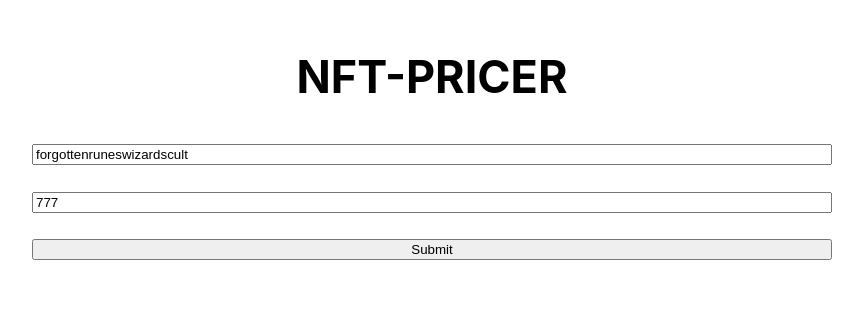
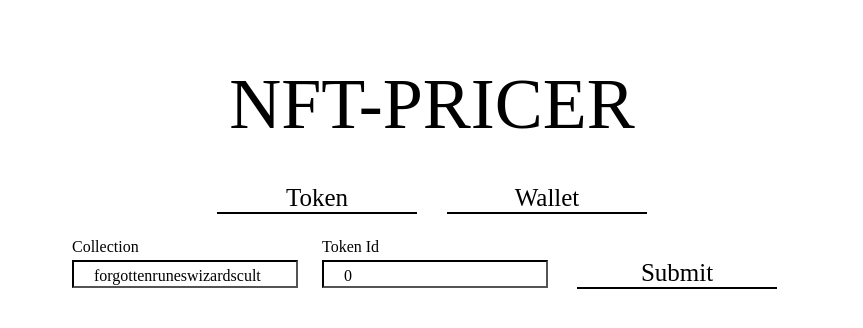
Before and after one commit to dialecticch/the-orbacle-app, a React (Create React App) app: page / in a window 1280 px wide. Shown: the part 252-580 px from the top of the page, without its empty margins (208-1071 px from the left). Built offline with nearby package versions, Linux system fonts and the light colour scheme.

Commit message:
add wallet tab

```diff
--- a/src/App.css
+++ b/src/App.css
@@ -3,7 +3,7 @@
   box-sizing: border-box;
   display: grid;
   font-family: "SF Pro Text", "SF Pro Icons", "Helvetica Neue", "Helvetica",
-    "Arial", sans-serif;
+    "Arial", "Academy Engraved LET", sans-serif;
   hyphens: auto;
   line-height: 1.65;
   margin: 0 auto;
@@ -13,7 +13,31 @@
   text-align: center;
 }
 h1 {
-  font-size: 45px;
+  font-size: 72px;
+  font-family: "Academy Engraved LET";
+  font-weight: 100;
+  margin-bottom: 10px;
+}
+
+button {
+  font-size: 25px;
+  font-family: "Academy Engraved LET";
+  font-weight: 300;
+  padding: 10px;
+  padding-top: 10px;
+  height: 40px;
+  width: 200px;
+  border-radius: 0px;
+  border-color: black;
+  border-style: solid;
+  border-width: 0px;
+  border-bottom-width: 2px;
+  margin-bottom: 10px;
+  background-color: rgb(255, 255, 255);
+  margin: 0px 15px 10px 15px;
+}
+button:hover {
+  background-color: white;
 }
 h3 {
   margin-top: 0px;
@@ -24,6 +48,10 @@
 }
 p {
   font-size: 16px;
+  font-family: "Academy Engraved LET";
+  font-weight: 500;
+  margin: 0px 0px 0px 0px;
+  vertical-align: middle;
 }
 a {
   border-bottom: 1px solid white;
@@ -51,3 +79,15 @@
   margin-left: 5px;
   font-size: 14px;
 }
+
+.token-input {
+  font-size: 16px;
+  font-family: "Academy Engraved LET";
+  font-weight: 400;
+  width: 200px;
+  border-radius: 0px;
+  border-width: 2px;
+  border-color: black;
+  padding-top: 5px;
+  padding-left: 20px;
+}
--- a/src/components/input.js
+++ b/src/components/input.js
@@ -4,11 +4,13 @@
 export default class Input extends React.Component {
     constructor(props) {
       super(props);
-      this.state = {collection: 'forgottenruneswizardscult', token_id: 777, profile: null, loading:false};
+      this.state = {collection: 'forgottenruneswizardscult', token_id: 0, profile: null, loading:false, page:'token'};
 
       this.handleChangeCollection = this.handleChangeCollection.bind(this);
       this.handleChangeTokenId = this.handleChangeTokenId.bind(this);
       this.handleSubmit = this.handleSubmit.bind(this);
+      this.setToken = this.setToken.bind(this);
+      this.setWallet = this.setWallet.bind(this);
     }
 
     handleChangeCollection(event) {
@@ -17,6 +19,13 @@
 
     handleChangeTokenId(event) {
         this.setState({token_id: event.target.value});
+    }
+
+    setToken(event) {
+      this.setState({page: "token"});
+    }
+    setWallet(event) {
+      this.setState({page: "wallet"});
     }
 
     handleSubmit(event) {
@@ -42,13 +51,29 @@
     render() {
       return (
           <>
-            <input value={this.state.collection} onChange={this.handleChangeCollection}></input>
-            <br />
-            <input value={this.state.token_id} onChange={this.handleChangeTokenId}></input>
-            <br />
-            <input type="submit" value="Submit" onClick={this.handleSubmit} />
-            <br />
-            {this.state.loading ? 'Loading profile...' : this.state.profile ? <Profile profile={this.state.profile} /> : ""}
+          <div style={{display: 'flex', justifyContent:'center'}}>
+            <button onClick={this.setToken}>Token</button>
+            <button onClick={this.setWallet}>Wallet</button>
+          </div>
+          {
+            this.state.page == "token" ?
+            <div>
+              <div  style={{display: 'flex', justifyContent:'center', verticalAlign:'middle', marginTop:'10px'}}>
+                <div style={{textAlign:'left', width:'250px'}}>
+                  <p>Collection</p>
+                  <input className="token-input" value={this.state.collection} onChange={this.handleChangeCollection}></input>
+                </div>
+                <div style={{textAlign:'left', width:'250px'}}>
+                  <p>Token Id</p>
+                  <input className="token-input" value={this.state.token_id} onChange={this.handleChangeTokenId}></input>
+                </div>
+                <div style={{textAlign:'left', height:'100%', marginTop:'15px', marginLeft:'-10px' }}>
+                  <button type="submit" onClick={this.handleSubmit} >Submit</button>
+                </div>
+              </div>
+              {this.state.loading ? 'Loading profile...' : this.state.profile ? <Profile profile={this.state.profile} /> : ""}
+            </div>
+            :"wallet" }
           </>
       );
     }
--- a/src/components/profile.js
+++ b/src/components/profile.js
@@ -30,9 +30,9 @@
               <p className="data-filed">  Average Last 3 Most Valuable Trait Sales : <b>{this.state.profile["price_profile"]["avg_last_three_mvt_sales"]?.toFixed(2)}</b></p>
               <p className="data-filed">  Last Sale * Most Valuable Trait Avg Price Change: <b>{this.state.profile["price_profile"]["last_sale_relative_mvt_avg"]?.toFixed(2)}</b></p>
               <h3>Velocity Profile:</h3>
-              <p className="data-filed">  Avg days between Rarest Trait sales: <b>{this.state.profile["velocity_profile"]["rarest_trait_sale_frequency_30d"]?.toFixed(2)}</b></p>
-              <p className="data-filed">  Avg days between Most Valuable Trait sales: <b>{this.state.profile["velocity_profile"]["mvt_sale_frequency_30d"]?.toFixed(2)}</b></p>
-              <p className="data-filed">  Highest days between any Trait sales: <b>{this.state.profile["velocity_profile"]["lowest_sale_frequency_30d"]?.toFixed(2)}</b></p>
+              <p className="data-filed">  Avg days between Rarest Trait sales: <b>{this.state.profile["liquidity_profile"]["rarest_trait_sale_frequency_30d"]?.toFixed(2)}</b></p>
+              <p className="data-filed">  Avg days between Most Valuable Trait sales: <b>{this.state.profile["liquidity_profile"]["mvt_sale_frequency_30d"]?.toFixed(2)}</b></p>
+              <p className="data-filed">  Highest days between any Trait sales: <b>{this.state.profile["liquidity_profile"]["lowest_sale_frequency_30d"]?.toFixed(2)}</b></p>
             </div>
 
             </div>
```
